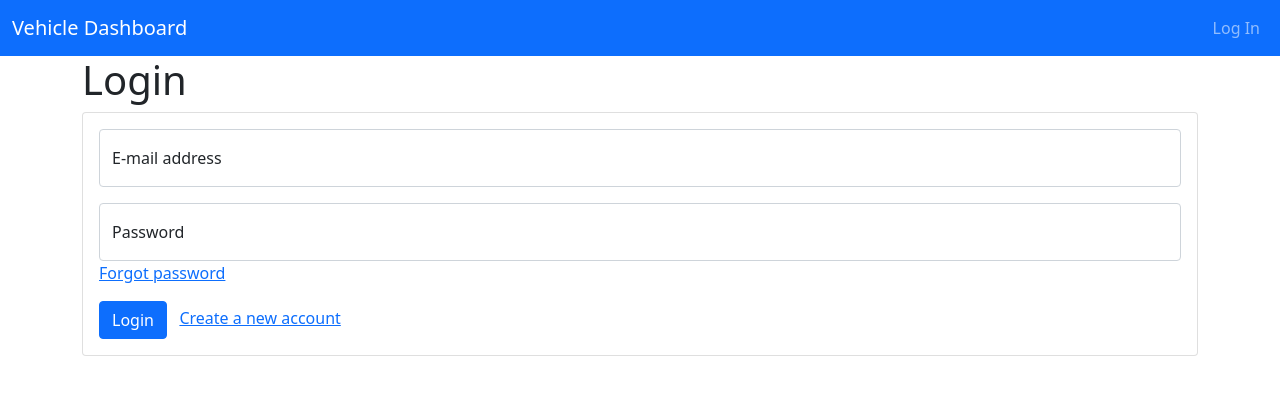
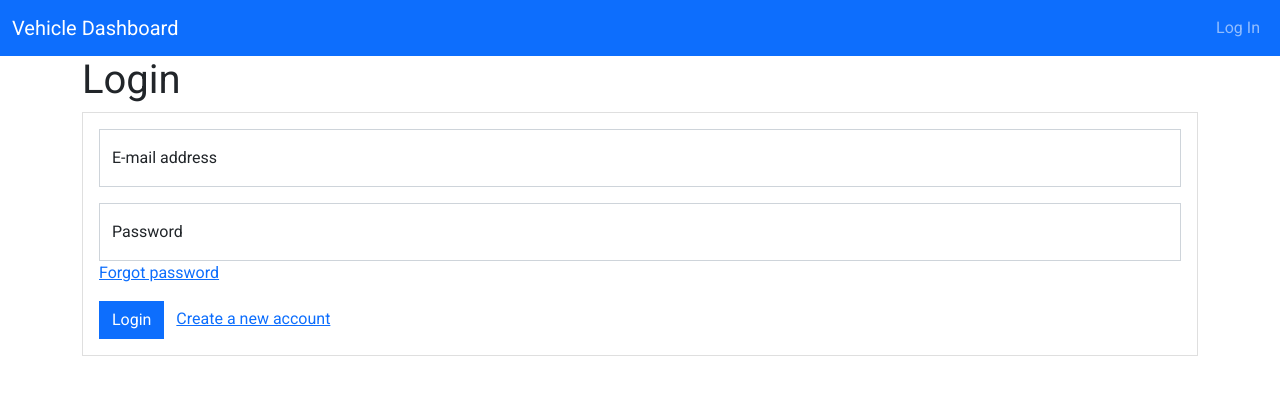
Before and after one commit to DylanGore-FYP/Dashboard, a Vue app: page /login in a window 1280 px wide. Shown: the top 394 px of the page. Built offline with nearby package versions, Linux system fonts and the light colour scheme; no server answers; some icons are missing.

Commit message:
:lipstick: Change default font and disable rounded corners

```diff
--- a/src/assets/scss/custom.scss
+++ b/src/assets/scss/custom.scss
@@ -1 +1,10 @@
+$enable-rounded: false;
+
 @import "../node_modules/bootstrap/scss/bootstrap";
+
+@import url('https://fonts.googleapis.com/css2?family=Roboto&display=swap');
+
+// Replace the default font
+body{
+  font-family: 'Roboto', sans-serif;
+}
```
